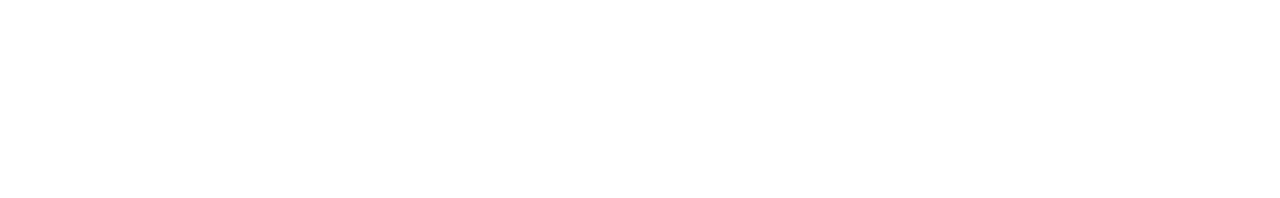
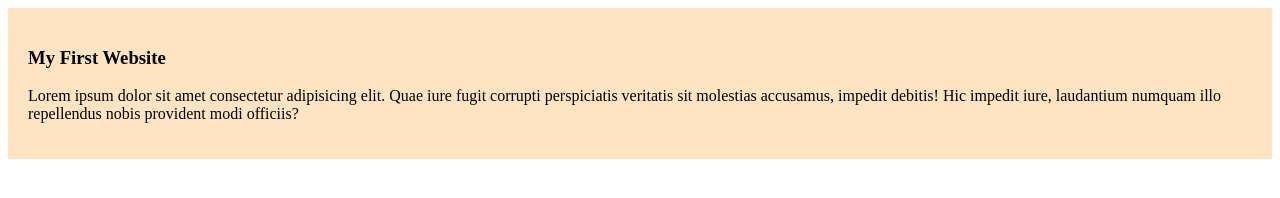
Before and after one commit to afifa-azim/simple-website, a plain HTML site: page index.html in a window 1280 px wide. Drawn offline with Linux system fonts and the light colour scheme.

Commit message:
added the first blog

```diff
--- a/index.html
+++ b/index.html
@@ -4,8 +4,12 @@
     <meta charset="UTF-8">
     <meta name="viewport" content="width=device-width, initial-scale=1.0">
     <title>My Simple Website</title>
+    <link rel="stylesheet" href="styles/blog.css">
 </head>
 <body>
-
+    <div>
+        <h3>My First Website</h3>
+        <p>Lorem ipsum dolor sit amet consectetur adipisicing elit. Quae iure fugit corrupti perspiciatis veritatis sit molestias accusamus, impedit debitis! Hic impedit iure, laudantium numquam illo repellendus nobis provident modi officiis?</p>
+    </div>
 </body>
 </html>
--- /dev/null
+++ b/styles/blog.css
@@ -0,0 +1,4 @@
+div{
+    background-color: bisque;
+    padding: 20px;
+}
```
